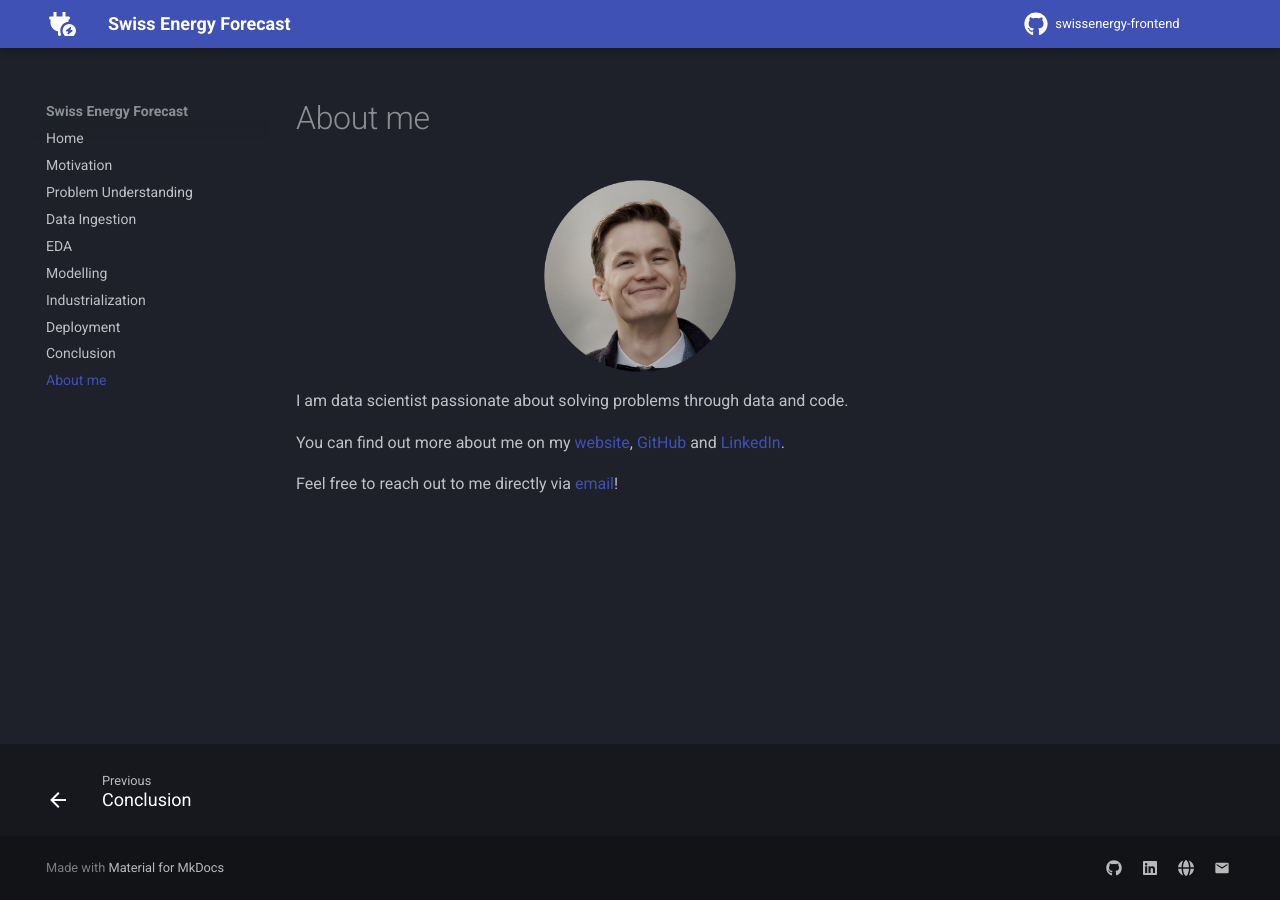
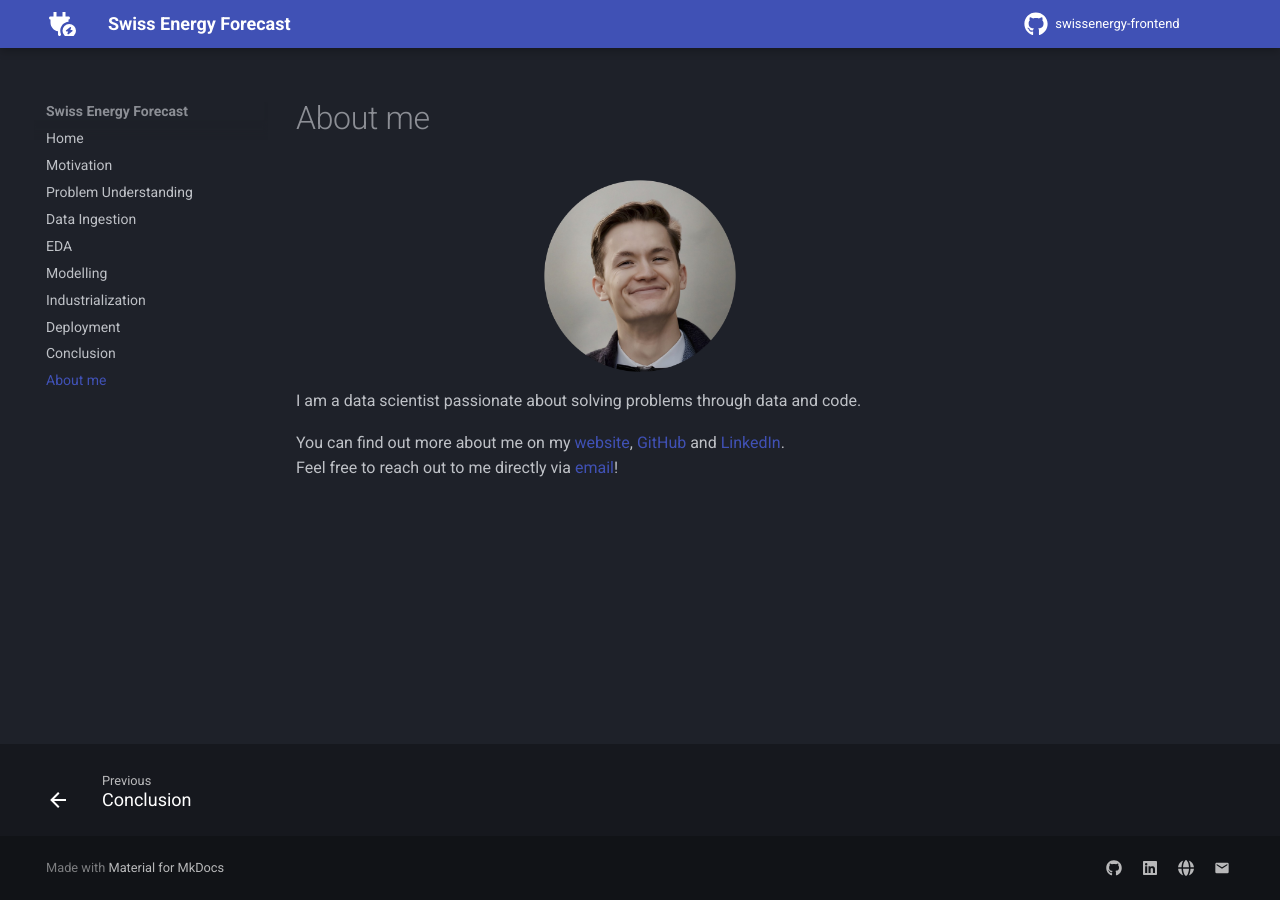
Before and after one commit to arthurgassner/swissenergy-frontend, an MkDocs documentation site: the page built from docs/about_me.md, in a window 1280 px wide. Built offline with MkDocs 1.6.1 and Material for MkDocs 9.7.7, drawn with Linux system fonts in a browser that asks for light colours; a script that is not in the unit is left out; comment, search, counter and statistics services are not loaded.

```diff
--- a/docs/about_me.md
+++ b/docs/about_me.md
@@ -4,8 +4,7 @@
   ![Headshot](assets/about_me/profile.png){ width="30%" }
 </figure>
 
-I am data scientist passionate about solving problems through data and code.
+I am a data scientist passionate about solving problems through data and code.
 
-You can find out more about me on my [website](https://arthurgassner.ch), [GitHub](https://github.com/arthurgassner) and [LinkedIn](https://www.linkedin.com/in/arthur-gassner/).
-
+You can find out more about me on my [website](https://arthurgassner.ch), [GitHub](https://github.com/arthurgassner) and [LinkedIn](https://www.linkedin.com/in/arthur-gassner/).<br>
 Feel free to reach out to me directly via [email](mailto:arth.gassner@gmail.com)!
```
Also changed, not shown: docs/deployment.md (+1 -1 lines).
